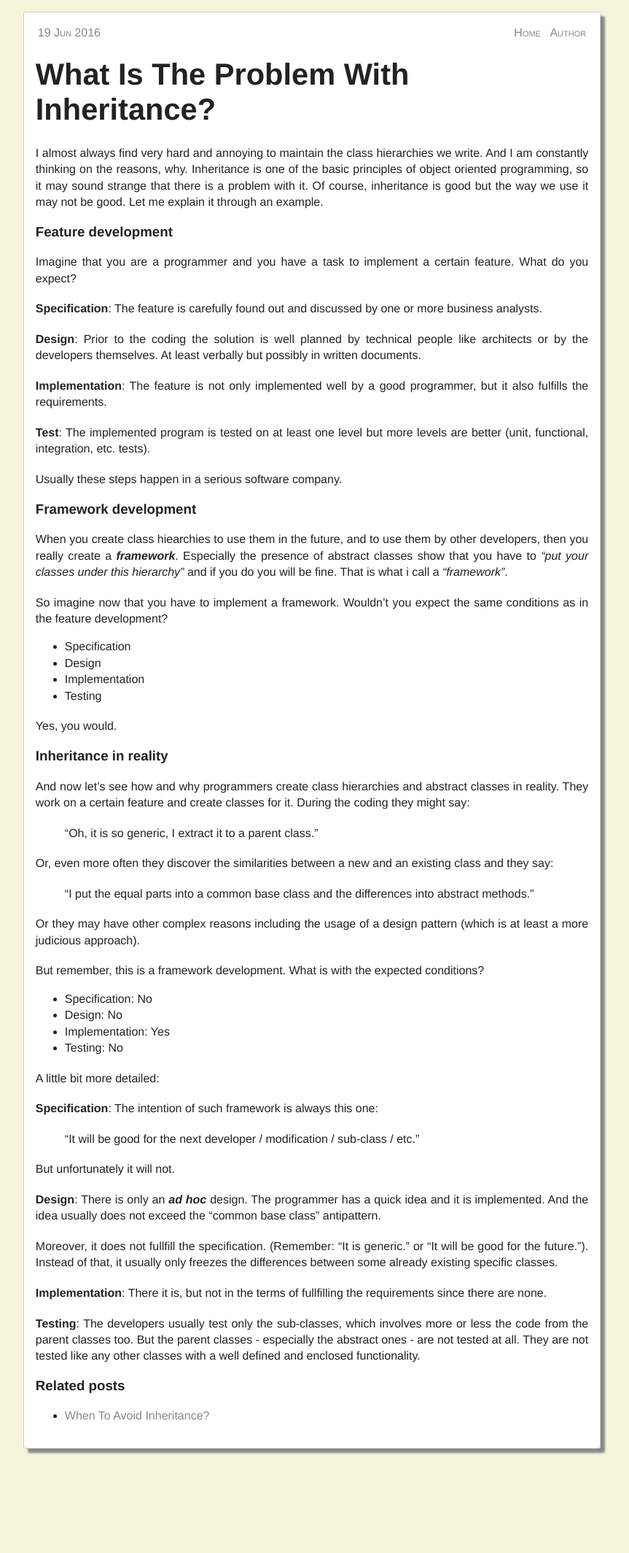
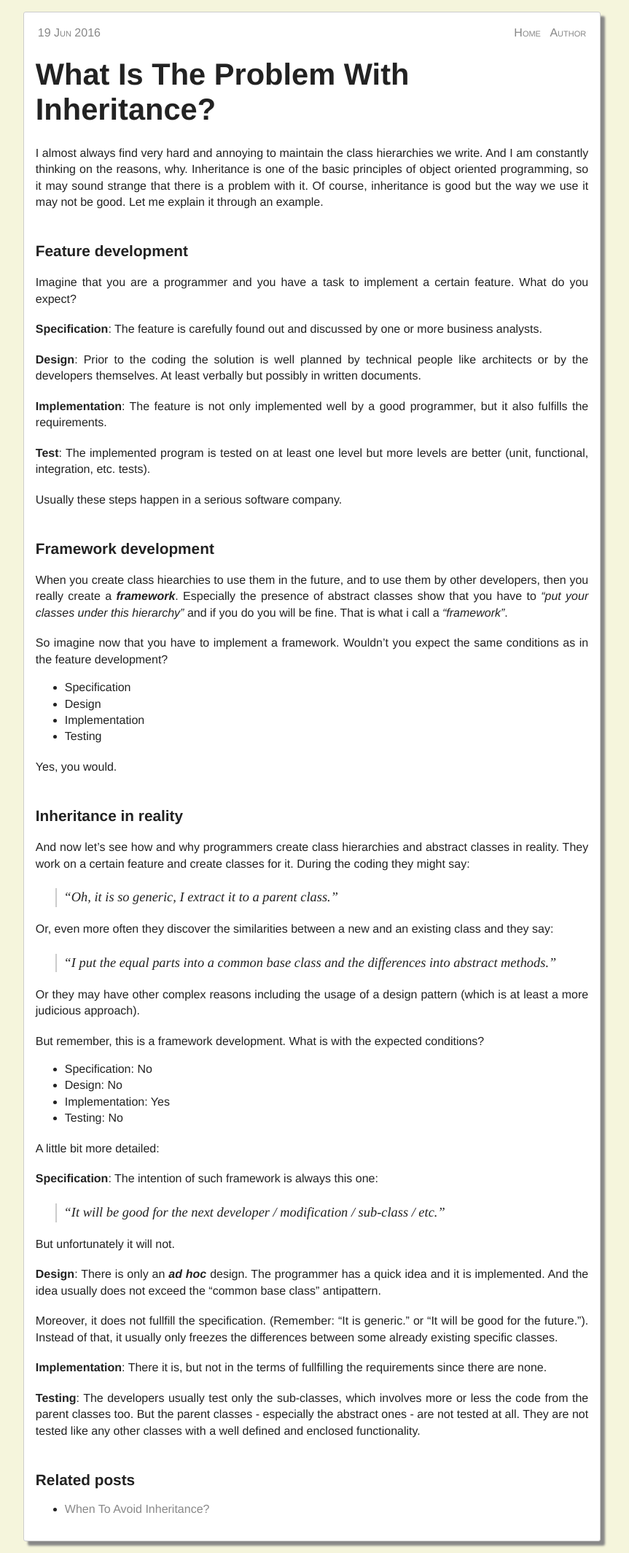
Before and after one commit to woj-tek/petozoltan.github.io, a Jekyll site: the page built from _posts/2016-06-19-what-is-the-problem-with-inheritance.md, in a window 1280 px wide. Shown: the whole page at 73% size, without its empty margins (212-1075 px from the left). Built offline with Jekyll 4.4.1, drawn with Linux system fonts in a browser that asks for light colours; before the commit the page ends 2001 px from its top, so only the background shows below that.

Commit message:
Add h3 and blockquote

```diff
--- a/css/main.css
+++ b/css/main.css
@@ -1,4 +1,5 @@
 body {
+
 	background: beige;
 }
 .default_content {
@@ -15,7 +16,6 @@ body {
 	background: white;
 
     font-family:'Helvetica', 'Arial', 'Sans-Serif';
-	--font-family: Georgia, serif;
     color: #222;
 }
 .post_content {
@@ -84,7 +84,7 @@ h1 {
     margin: 0.5em 0 0.6em 0;
     padding: 0 0 0 0;
 }
-h2{
+h2 {
     font-size: 1.5em;
     margin: 1.5em 0 1.5em 0;
     padding: 0 0 0 0;
@@ -96,9 +96,28 @@ h2{
 	border-bottom-width: 2px;
 	text-align: center;
 }
-h4{
+h3 {
+    font-size: 1.3em;
+    line-height: 1.3em;
+    margin: 2em 0 0 0;
+    padding: 0 0 0 0;
+}
+h4 {
     font-size: 1em;
     line-height: 1.3em;
     margin: 2em 0 0 0;
     padding: 0 0 0 0;
 }
+blockquote {
+	font-family: Times, serif;
+	font-size: 115%;
+	font-style: italic;
+
+    margin: 0 0 0 1.5em;
+    padding: 0 0 0 0.5em;
+    text-align: left;
+
+	border-left-color: #cccccc;
+	border-left-style: solid;
+	border-left-width: 2px;
+}
```
